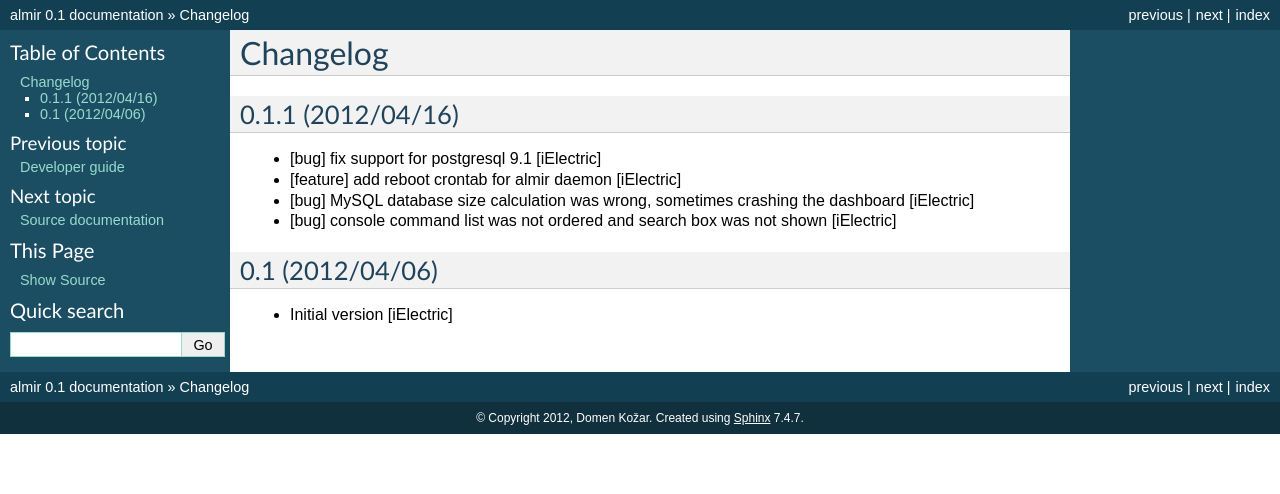
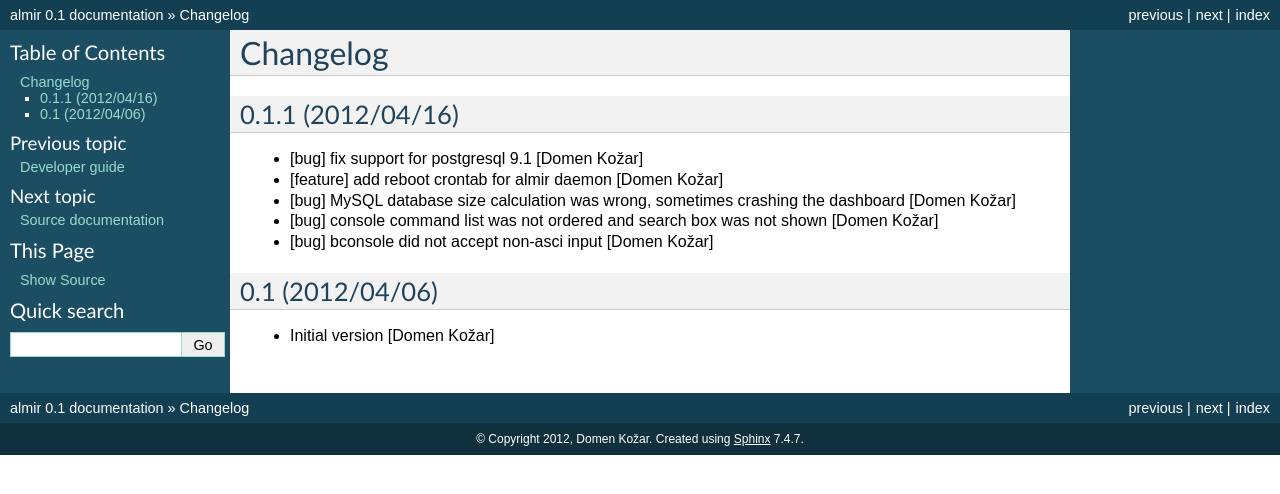
Before and after one commit to domenkozar/almir, a Sphinx documentation site: the page built from docs/source/changelog.rst, in a window 1280 px wide. Shown: the top 494 px of the page. Built offline with Sphinx 7.4.7, drawn with Linux system fonts in a browser that asks for light colours.

Commit message:
fix unicode issues in web console

```diff
--- a/docs/source/changelog.rst
+++ b/docs/source/changelog.rst
@@ -7,20 +7,23 @@ Changelog
 ------------------
 
 - [bug] fix support for postgresql 9.1
-  [iElectric]
+  [Domen Kožar]
 
 - [feature] add reboot crontab for almir daemon
-  [iElectric]
+  [Domen Kožar]
 
 - [bug] MySQL database size calculation was wrong, sometimes crashing the dashboard
-  [iElectric]
+  [Domen Kožar]
 
 - [bug] console command list was not ordered and search box was not shown
-  [iElectric]
+  [Domen Kožar]
+
+- [bug] bconsole did not accept non-asci input
+  [Domen Kožar]
 
 
 0.1 (2012/04/06)
 ----------------
 
 - Initial version
-  [iElectric]
+  [Domen Kožar]
```
Also changed, not shown: 1 other file.
